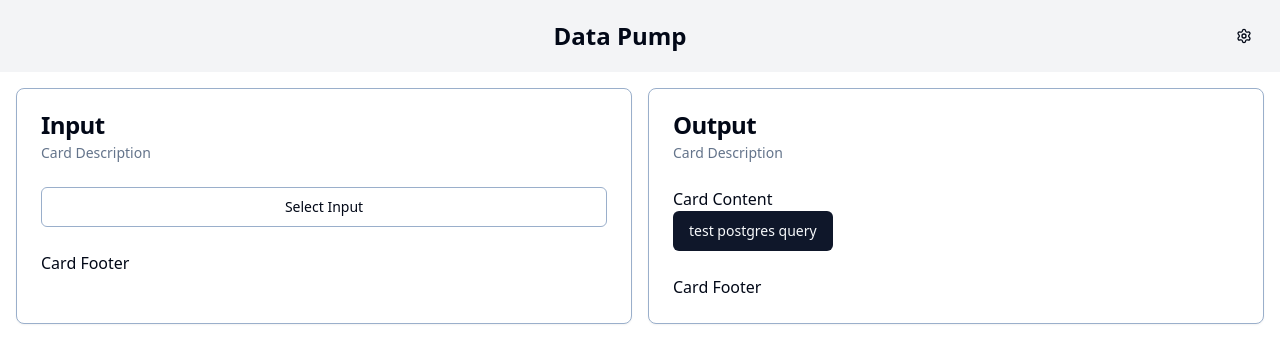
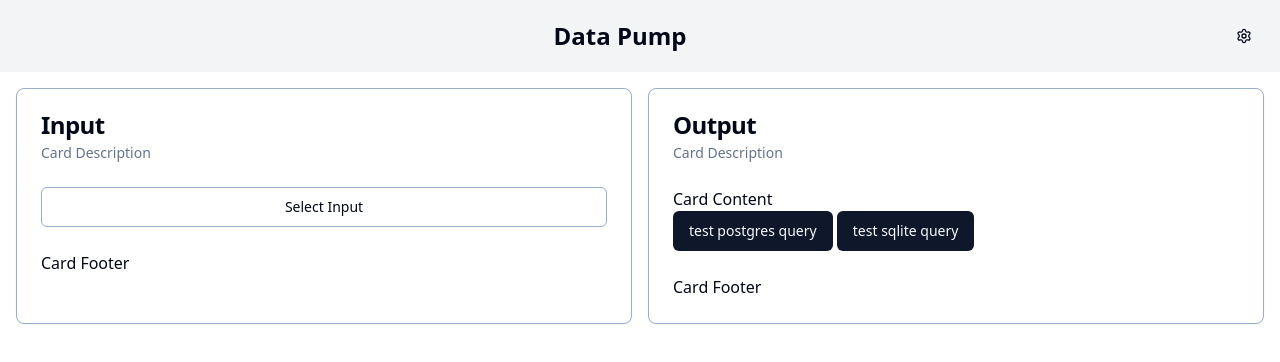
Before and after one commit to burggraf/datapump, a SvelteKit app: page / in a window 1280 px wide. Shown: the top 362 px of the page. Built offline with nearby package versions, Linux system fonts and the light colour scheme.

Commit message:
added test button for sqlite

```diff
--- a/src/routes/+page.svelte
+++ b/src/routes/+page.svelte
@@ -4,6 +4,7 @@
 	import { Settings } from "lucide-svelte";
 	import * as Card from "$lib/components/ui/card";
 	import { executePostgresQuery } from "$lib/services/postgres.svelte";
+	import { executeSqliteQuery } from "$lib/services/sqlite.svelte";
 	import * as Dialog from "$lib/components/ui/dialog";
 	import SelectInputDialog from "$lib/components/SelectInputDialog.svelte";
 	let dialogOpen = $state(false);
@@ -57,7 +58,22 @@
 		<Card.Content>
 			<p>Card Content</p>
 			<Button onclick={testPostgres}>test postgres query</Button>
-			<div id="output"></div>
+			<Button
+				onclick={async () => {
+					const { data, error } = await executeSqliteQuery("test.db", "select 1");
+					if (error) {
+						toast.error(error.message);
+						return;
+					} else {
+						toast.success("Sqlite query successful");
+						const outputElement = document.getElementById("output");
+						if (outputElement) {
+							outputElement.innerText = JSON.stringify(data, null, 2);
+						}
+					}
+				}}>test sqlite query</Button
+			>
+			<pre id="output"></pre>
 		</Card.Content>
 		<Card.Footer>
 			<p>Card Footer</p>
```
